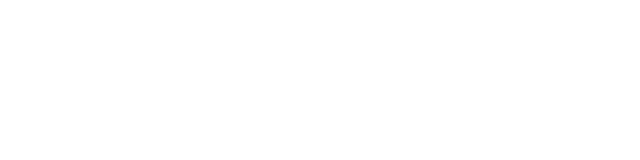
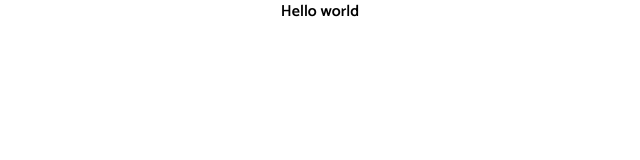
Before and after one commit to wkan17012021/Geo_Travel_Holidays, a React (Create React App) app in the folder rlt/: page / in a window 1280 px wide. Shown: the top 160 px of the page, without its empty margins (320-960 px from the left). Built offline with nearby package versions, Linux system fonts and the light colour scheme.

Commit message:
add reset styles

```diff
--- a/rlt/src/App.js
+++ b/rlt/src/App.js
@@ -4,7 +4,7 @@
   return (
     <div className="App">
       <header >
-
+      <p>Hello world</p>
       </header>
     </div>
   );
--- a/rlt/src/index.css
+++ b/rlt/src/index.css
@@ -1,3 +1,5 @@
+@import url('https://fonts.googleapis.com/css2?family=Catamaran:wght@600&display=swap');
+
 * {
   margin: 0;
   padding: 0;
@@ -11,3 +13,50 @@
   font-family: source-code-pro, Menlo, Monaco, Consolas, 'Courier New',
     monospace;
 }
+
+html,
+body {
+  height: 100%;
+}
+body {
+  line-height: 1.5;
+  -webkit-font-smoothing: antialiased;
+}
+img,
+picture,
+video,
+canvas,
+svg {
+  display: block;
+  max-width: 100%;
+  height: auto;
+}
+input,
+button,
+textarea,
+select {
+  font: inherit;
+}
+button {
+  border: none;
+  background: none;
+  outline: none;
+  cursor: pointer;
+}
+a,
+a:hover,
+a:focus,
+a:active,
+a:visited {
+  text-decoration: none;
+  color: inherit;
+}
+p,
+h1,
+h2,
+h3,
+h4,
+h5,
+h6 {
+  overflow-wrap: break-word;
+}
```
